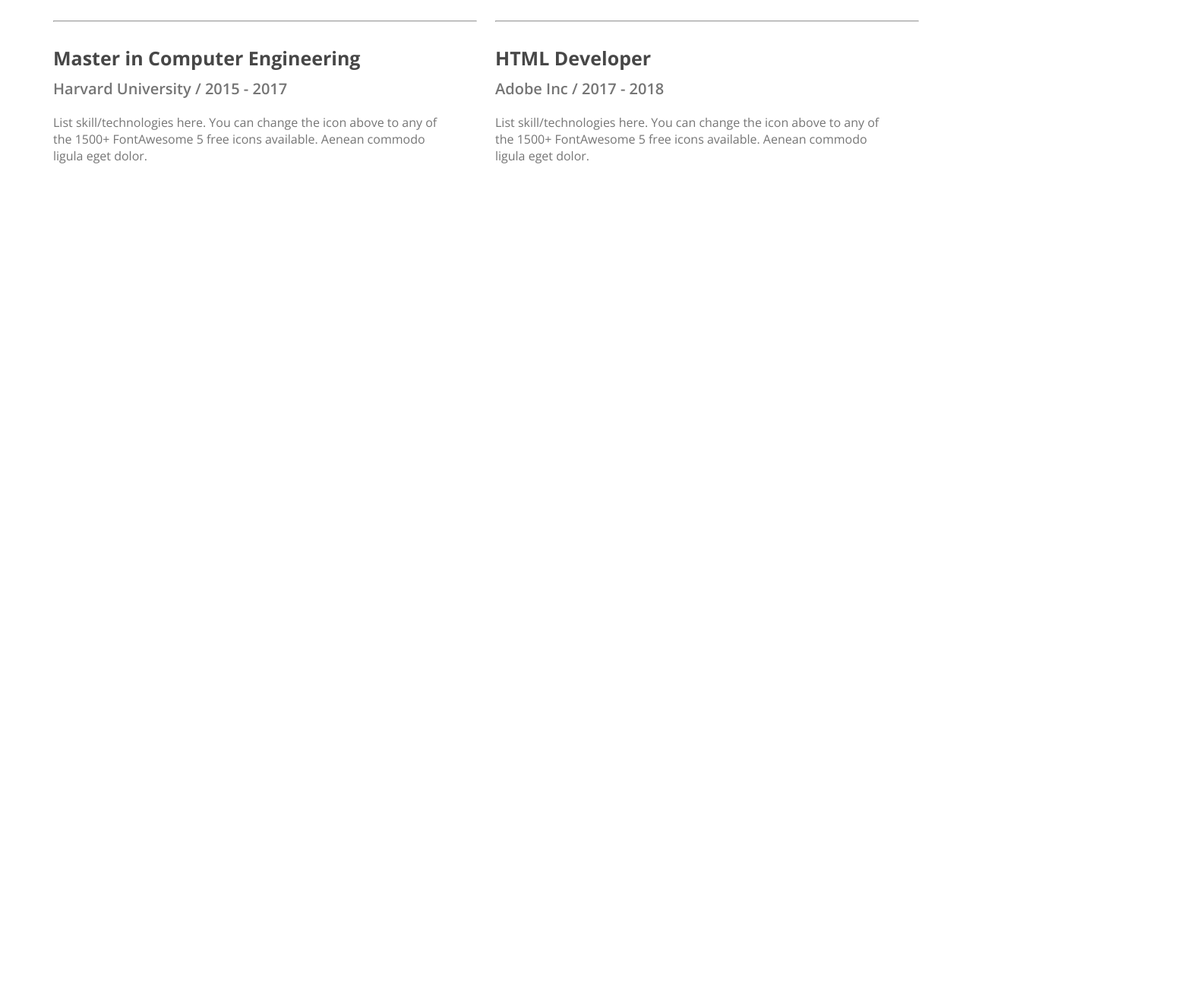
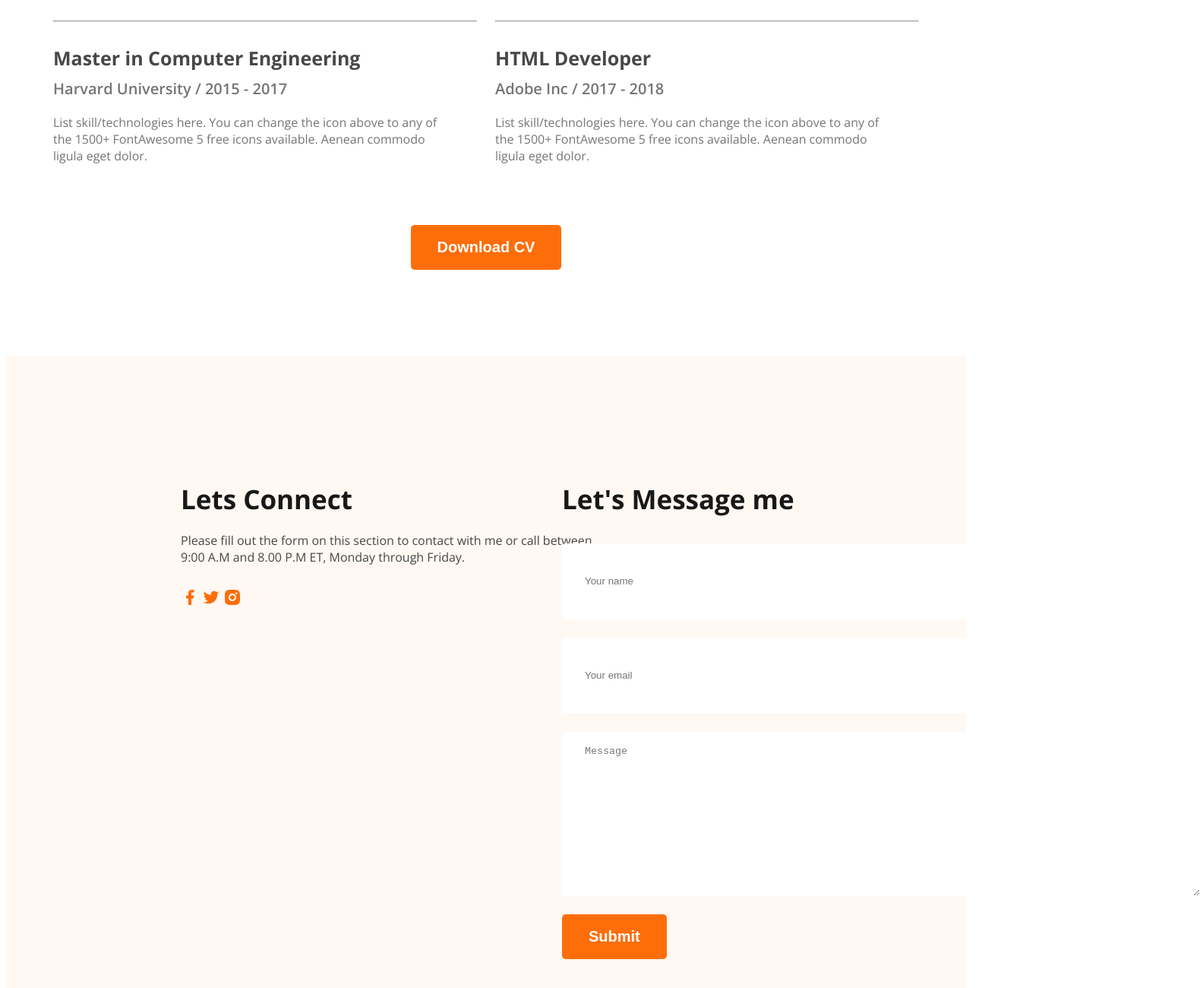
Before and after one commit to meherin-web-only/first-web-port, a plain HTML site: page index.html in a window 1280 px wide. Shown: the part 3070-4370 px from the top of the page at 76% size, 1580 px wide, since content can reach past the window. Before the commit the page ends 3324 px from the top, so only its background shows below. Drawn offline with nearby package versions, Linux system fonts and the light colour scheme.

Commit message:
added ending problem

```diff
--- a/index.html
+++ b/index.html
@@ -89,7 +89,7 @@
     </section>
     <section class="resume">
             <h3 class="resume-title text-center ">A summary of My Resume</h3>
-            <div class="resume-container">
+    <div class="resume-container">
                 <!-- .resume-column*2>h3.resume-column-title+.experience*3>h4.experience-title+h5.experience-date+.experience-description  -->
         <div class="resume-column">
             <h3 class="resume-column-title">My Education</h3>
@@ -137,11 +137,29 @@
          to any of the 1500+ FontAwesome 5 free icons available. Aenean commodo ligula eget dolor.</div>
             </div>
         </div>
-            </div>
+    </div>
+    <div class="text-center download-button">
+         <button class="btn-style">Download CV</button>
+    </div>
     </section>
     </main>
-    <footer>
-
+    <footer class="bg-clr">
+        <div class="footer-column">
+            <h3 class="section-title h3-design ">Lets Connect</h3>
+            <p class="section-design">Please fill out the form on this section to contact with me or call between 9:00 A.M and 8.00 P.M ET, Monday through Friday.</p>
+    <a href=""><img src="images/images/icons/facebook.png" alt=""></a>
+    <a href=""><img src="images/images/icons/twitter.png" alt=""></a>
+    <a href=""><img src="images/images/icons/insta.png" alt=""></a>
+        </div>
+        <div class="footer-column">
+            <h3 class="section-title ">Let's Message me</h3>
+            <form action="">
+        <input type="text" name="" id="" placeholder="Your name">
+        <input type="email" name="" id="" placeholder="Your email">
+        <textarea name="" id="" cols="30" rows="20" placeholder="Message"></textarea>
+        <input class="btn-style" type="submit" value="Submit">
+            </form>
+        </div>
     </footer>
 </body>
 </html>
--- a/styles/port.css
+++ b/styles/port.css
@@ -172,3 +172,38 @@ main{
 .resume hr{
     color: #D1D1D1;
 }
+.download-button{
+    margin-top: 50px;
+    margin-bottom: 113px;
+}
+/* footer section */
+footer{
+    display: flex;
+    padding: 130px 230px ;
+    gap: 100px;
+}
+.footer-column{
+    width: 50%;
+}
+footer input[type="text"], footer input[type="email"] ,footer textarea{
+    height: 64px;
+    border-radius: 5px;
+    background-color: white;
+    display: block;
+    width: 461px;
+    padding: 18px 349px 18px 30px;
+    margin-bottom: 24px;
+    border: none;
+}
+footer textarea{
+    height: 180px;
+}
+.section-design{
+    width: 562px;
+    font-size: 16px;
+    color: #474747;
+    margin-bottom: 30px ;
+}
+.h3-design{
+   margin-bottom: 20px;
+}
```
